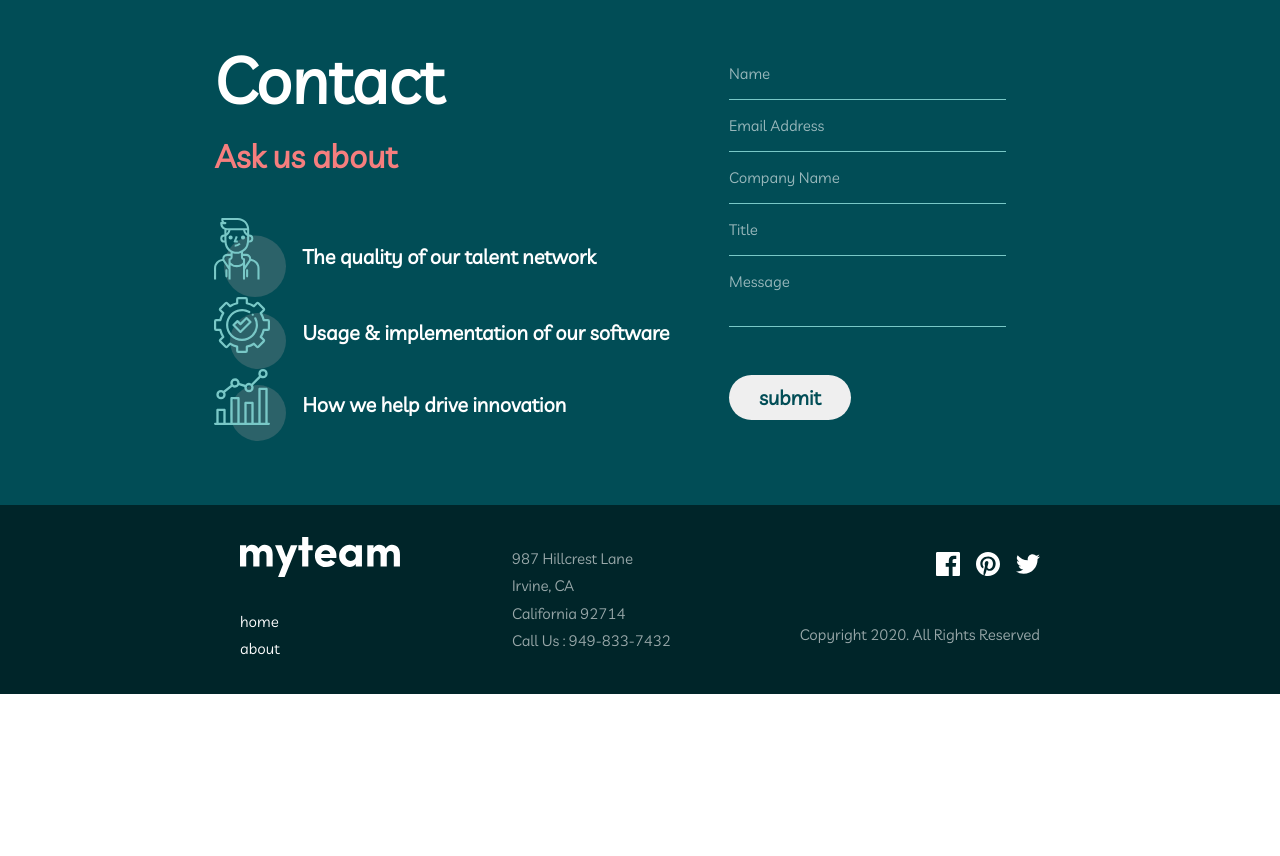
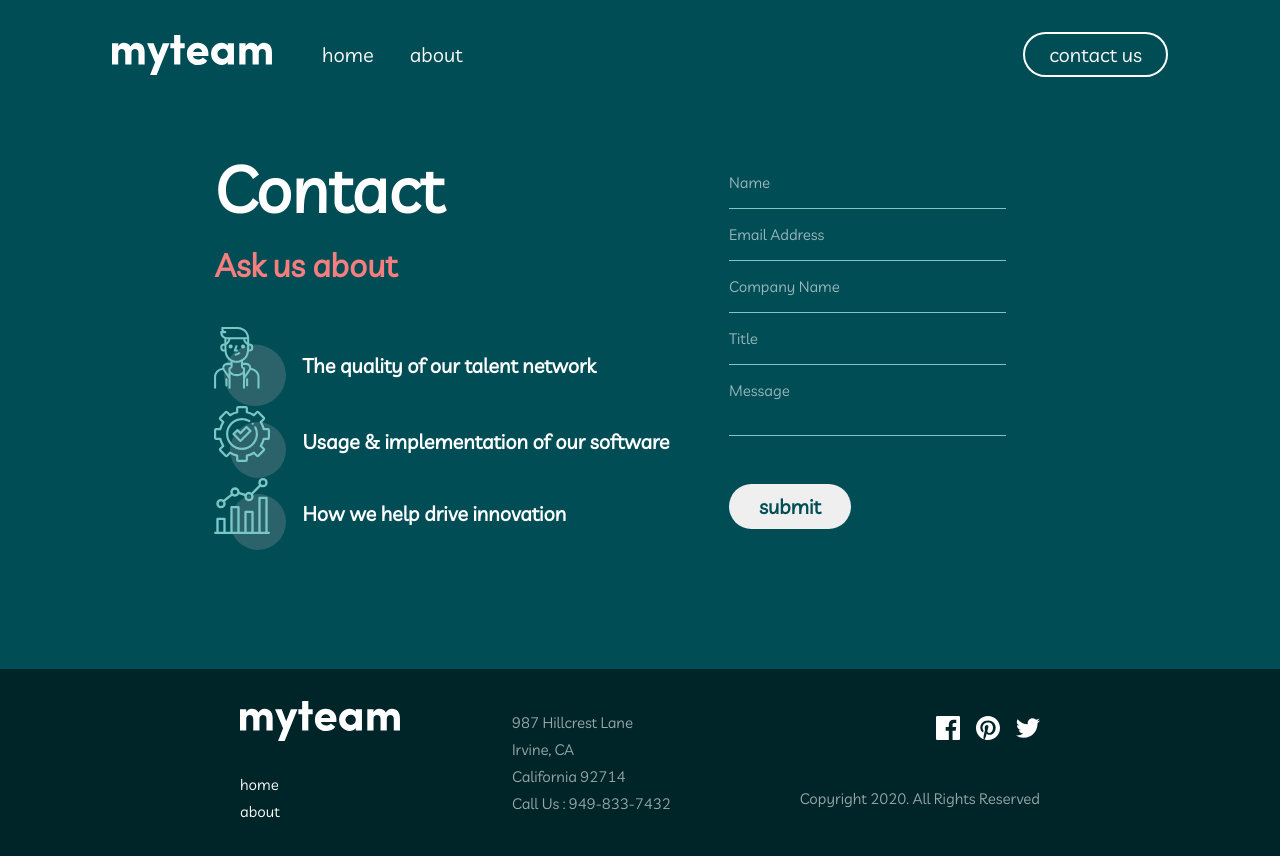
Before and after one commit to manoj-jayapprakash/myTeam-FEM, a React (Create React App) app: page /contact in a window 1280 px wide. Before the commit the page ends 800 px from the top, so only its background shows below. Built offline with nearby package versions, Linux system fonts and the light colour scheme.

Commit message:
Added routing functionality

```diff
--- a/package.json
+++ b/package.json
@@ -8,6 +8,7 @@
     "@testing-library/user-event": "^12.1.10",
     "react": "^17.0.2",
     "react-dom": "^17.0.2",
+    "react-router-dom": "^5.2.0",
     "react-scripts": "4.0.3",
     "web-vitals": "^1.0.1"
   },
--- a/src/App.js
+++ b/src/App.js
@@ -1,15 +1,26 @@
 import './App.css';
 
+import { BrowserRouter, Switch, Route } from 'react-router-dom';
+
+import ScrollToTop from './components/UI/ScrollToTop';
 import { Home } from './pages/Home';
 import { About } from './pages/About';
 import { Contact } from './pages/Contact';
+import { Header } from './components/Header';
 
 function App() {
   return (
-    <div className="app">
-      {/* <Home /> */}
-      <Contact />
-    </div>
+    <BrowserRouter>
+      <ScrollToTop />
+      <div className="app">
+        <Header />
+        <Switch>
+          <Route path="/" component={Home} exact />
+          <Route path="/about" component={About} />
+          <Route path="/contact" component={Contact} />
+        </Switch>
+      </div>
+    </BrowserRouter>
   );
 }
 
--- a/src/components/Header.css
+++ b/src/components/Header.css
@@ -0,0 +1,12 @@
+.header {
+  background-color: var(--primary-green);
+  padding: 2rem 0;
+  position: sticky;
+  top: 0;
+  z-index: 1;
+}
+.header__content {
+  display: flex;
+  align-items: center;
+  gap: 3rem;
+}
--- a/src/components/Header.js
+++ b/src/components/Header.js
@@ -1,5 +1,16 @@
+import { useState } from 'react';
+
 import './Header.css';
+import { Link } from 'react-router-dom';
+
+import { NavMenu } from './UI/NavMenu';
 
 export const Header = () => {
-  return;
+  return (
+    <header className="header">
+      <div className="container header__content">
+        <NavMenu position="header" />
+      </div>
+    </header>
+  );
 };
--- a/src/components/UI/DirectorCard.css
+++ b/src/components/UI/DirectorCard.css
@@ -33,6 +33,7 @@
   right: 0;
   bottom: 0;
   left: 43%;
+  cursor: pointer;
 }
 
 .about__expanded-view {
--- a/src/components/UI/Form.css
+++ b/src/components/UI/Form.css
@@ -30,6 +30,7 @@
   font-weight: 700;
   font-size: 1.25rem;
   color: var(--primary-green);
+  cursor: pointer;
 }
 
 @media (min-width: 700px) {
--- a/src/components/UI/NavMenu.css
+++ b/src/components/UI/NavMenu.css
@@ -0,0 +1,62 @@
+.nav {
+  flex-grow: 1;
+}
+
+.nav__link-contact {
+  border: 2px solid var(--primary-white);
+  padding: 0.5rem 1.5rem;
+  border-radius: 25px;
+  margin-left: auto;
+}
+
+.menu__icon-hamburger {
+  background-color: transparent;
+}
+
+.menu__close-icon {
+  align-self: flex-end;
+}
+
+.nav__mobile {
+  display: flex;
+  flex-direction: column;
+  align-items: center;
+  padding: 2rem;
+  position: absolute;
+  background-color: var(--secondary-police-blue);
+  min-height: 100vh;
+  top: 0;
+  right: 0;
+  width: 70%;
+  z-index: 1;
+}
+
+.nav__list-desktop {
+  display: none;
+}
+
+.nav__list-mobile {
+  display: flex;
+  flex-direction: column;
+  gap: 2rem;
+  margin: 1rem auto;
+}
+
+.nav__item,
+.nav__cta {
+  font-size: 1.25rem;
+}
+
+@media (min-width: 700px) {
+  .nav__list-desktop {
+    display: flex;
+    gap: 2rem;
+    align-items: center;
+  }
+  .menu__icon-hamburger {
+    display: none;
+  }
+  .nav__mobile {
+    display: none;
+  }
+}
--- a/src/components/UI/NavMenu.js
+++ b/src/components/UI/NavMenu.js
@@ -1,5 +1,54 @@
 import './NavMenu.css';
 
+import { useState } from 'react';
+
+import { Link } from 'react-router-dom';
+
+import hamburger from '../../assets/icon-hamburger.svg';
+import close from '../../assets/icon-close.svg';
+import logo from '../../assets/logo.svg';
+
 export const NavMenu = (props) => {
-  return;
+  const [viewHamburger, setViewHamburger] = useState(false);
+
+  const hamburgerClickHandler = () => setViewHamburger(!viewHamburger);
+  const closeClickHandler = () => setViewHamburger(!viewHamburger);
+
+  const linkClickHandler = () => {
+    if (viewHamburger === false) return;
+    else setViewHamburger(!viewHamburger);
+  };
+  return (
+    <>
+      <div className="logo">
+        <img src={logo} alt="Myteam logo" />
+      </div>
+
+      <nav className={viewHamburger ? 'nav__mobile' : 'nav'}>
+        <ul
+          className={viewHamburger ? 'nav__list-mobile' : 'nav__list-desktop'}
+        >
+          <button className="menu__icon-hamburger" onClick={closeClickHandler}>
+            <img src={close} alt="toggle navigation menu" />
+          </button>
+          <Link to="/" onClick={linkClickHandler}>
+            <li className="nav__item">home</li>
+          </Link>
+          <Link to="/about" onClick={linkClickHandler}>
+            <li className="nav__item">about</li>
+          </Link>
+          <Link
+            to="/contact"
+            className="nav__link-contact"
+            onClick={linkClickHandler}
+          >
+            <li className="nav__item nav__cta">contact us</li>
+          </Link>
+        </ul>
+      </nav>
+      <button className="menu__icon-hamburger" onClick={hamburgerClickHandler}>
+        <img src={hamburger} alt="toggle navigation menu" />
+      </button>
+    </>
+  );
 };
--- /dev/null
+++ b/src/components/UI/ScrollToTop.js
@@ -0,0 +1,12 @@
+import { useEffect } from 'react';
+import { useLocation } from 'react-router-dom';
+
+export default function ScrollToTop() {
+  const { pathname } = useLocation();
+
+  useEffect(() => {
+    window.scrollTo(0, 0);
+  }, [pathname]);
+
+  return null;
+}
--- a/src/index.css
+++ b/src/index.css
@@ -31,8 +31,23 @@ p {
 a {
   text-decoration: none;
   border: 2px solid transparent;
+  color: inherit;
 }
 
 button {
   border: none;
 }
+
+ul {
+  padding: 0;
+}
+
+li {
+  list-style: none;
+  color: inherit;
+}
+
+img {
+  display: block;
+  max-width: 100%;
+}
--- a/src/pages/Contact.css
+++ b/src/pages/Contact.css
@@ -1,6 +1,7 @@
 .contact {
   background-color: var(--primary-green);
   padding: 2rem;
+  min-height: 70vh;
 }
 
 .contact__content {
--- a/src/pages/Home.js
+++ b/src/pages/Home.js
@@ -1,4 +1,3 @@
-import { Header } from '../components/Header';
 import { Hero } from '../components/Hero';
 import { Features } from '../components/Features';
 import { Testimonials } from '../components/Testimonials';
@@ -6,18 +5,20 @@ import { ContactUs } from '../components/ContactUs';
 import { Footer } from '../components/Footer';
 
 export const Home = () => {
-  const heroTitle =
-    'Find the best <span className="hero__highlight">talent</span>';
+  const heroTitle = (
+    <>
+      Find the best <span className="hero__highlight">talent</span>
+    </>
+  );
   const heroDescription =
     'Finding the right people and building high performing teams can be hard. Most companies aren’t tapping into the abundance of global talent. We’re about to change that.';
   return (
     <>
-      <Header />
-      {/* <Hero title={heroTitle} description={heroDescription} />
+      <Hero title={heroTitle} description={heroDescription} />
       <Features />
       <Testimonials />
       <ContactUs />
-      <Footer /> */}
+      <Footer />
     </>
   );
 };
```
Also changed, not shown: 1 other file (tests, documents, lock files or other folders).
